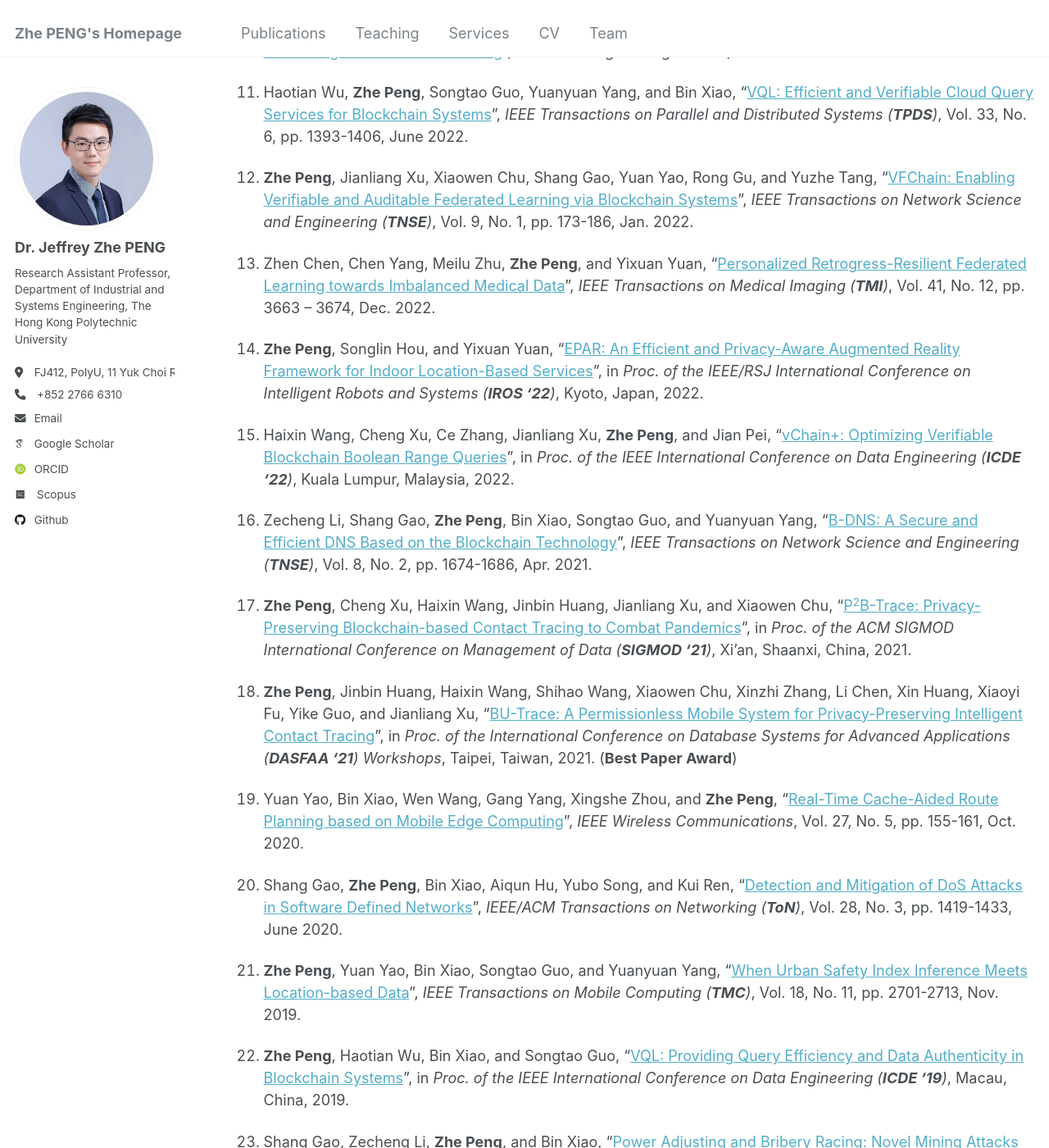
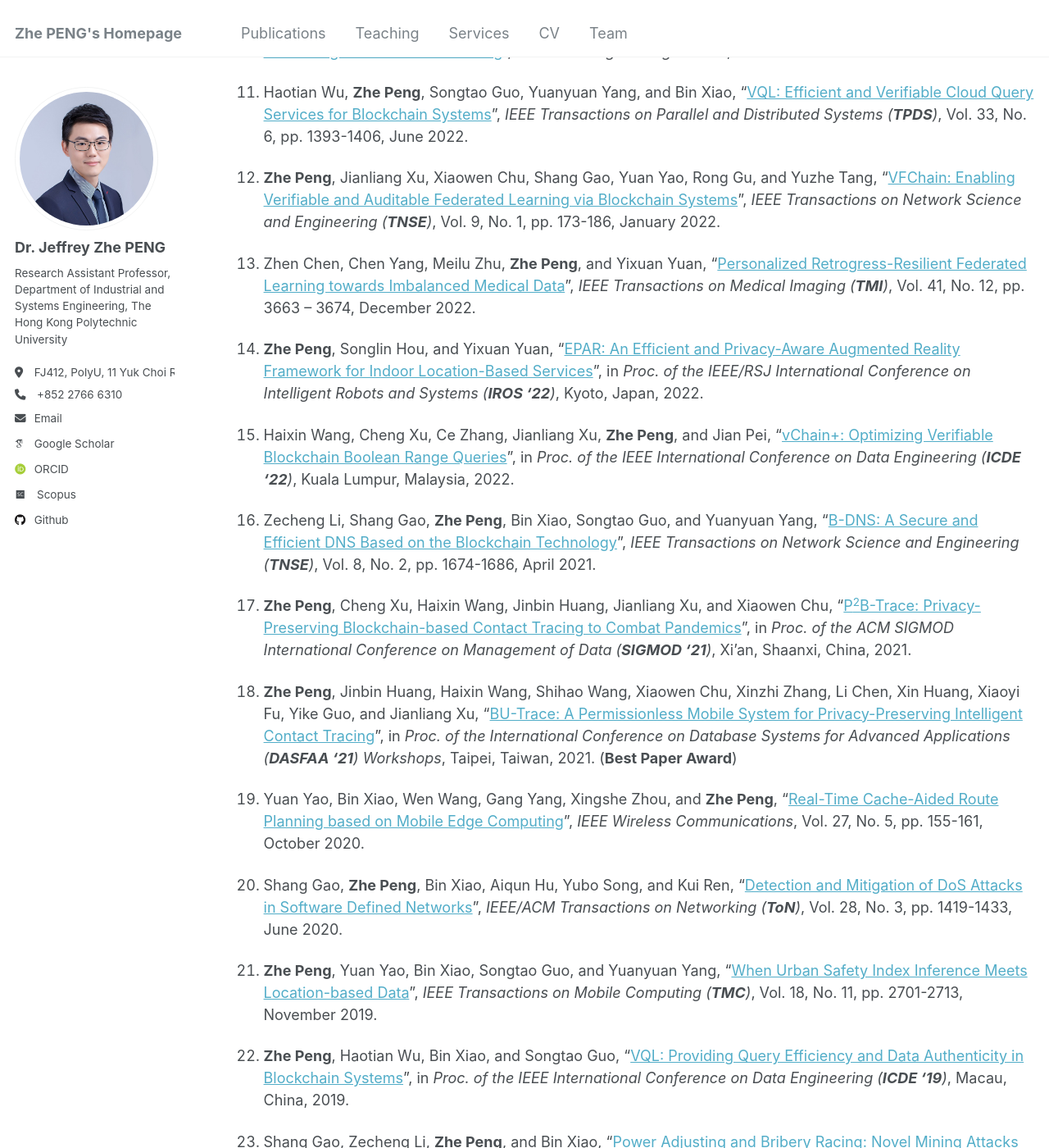
Before and after one commit to PENG-Zhe/peng-zhe.github.io, a Jekyll site: the page built from _pages/publications.md, in a window 1280 px wide and 1400 px high, scrolled down 1016 px. Shown: the whole window at 82% size. Built offline with Jekyll 4.4.1, drawn with Linux system fonts in a browser that asks for light colours; some web fonts are replaced; some of the changed text lies outside the part shown.

Commit message:
Update publications.md

```diff
--- a/_pages/publications.md
+++ b/_pages/publications.md
@@ -6,7 +6,7 @@ layout: archive
 
 1. Qiushi Yang, Zhen Chen, **Zhe Peng**, and Yixuan Yuan, "[Relation-Guided Versatile Regularization for Federated Semi-Supervised Learning](https://link.springer.com/article/10.1007/s11263-024-02330-1)", _International Journal of Computer Vision (**IJCV**)_, January 2025.
 
-1. Chenhao Lin, Xiang Ji, Yulong Yang, Qian Li, Zhengyu Zhao, **Zhe Peng**, Run Wang, Liming Fang, and Chao Shen, "[Hard Adversarial Example Mining for Improving Robust Fairness](https://ieeexplore.ieee.org/document/10795188)", _IEEE Transactions on Information Forensics and Security (**TIFS**)_, Vol. 20, pp. 350-363, Dec. 2024.
+1. Chenhao Lin, Xiang Ji, Yulong Yang, Qian Li, Zhengyu Zhao, **Zhe Peng**, Run Wang, Liming Fang, and Chao Shen, "[Hard Adversarial Example Mining for Improving Robust Fairness](https://ieeexplore.ieee.org/document/10795188)", _IEEE Transactions on Information Forensics and Security (**TIFS**)_, Vol. 20, pp. 350-363, December 2024.
 
 1. Yu Li, Yueheng Lu, Xinyu Yang, and **Zhe Peng**, "[Blockchain-Empowered Multi-skilled Crowdsourcing for Mobile Web 3.0](https://doi.org/10.1016/j.comcom.2024.108037)", _Computer Communications_, Dec. 2024.
 
@@ -20,31 +20,31 @@ layout: archive
 
 1. Shang Gao, **Zhe Peng**, Feng Tan, Yuanqing Zheng, and Bin Xiao, "[SymmeProof: Compact Zero-Knowledge Argument for Blockchain Confidential Transactions](https://ieeexplore.ieee.org/document/9786741)", _IEEE Transactions on Dependable and Secure Computing (**TDSC**)_, Vol. 20, No. 3, pp. 2289-2301, May 2023.
 
-1. Yue Teng, Clyde Zhengdao Li, Geoffrey Q.P. Shen, Qianwen Yang, and **Zhe Peng**, "[The Impact of Life Cycle Assessment Database Selection on Embodied Carbon Estimation of Buildings](https://www.sciencedirect.com/science/article/pii/S0360132323006753)", _Building and Environment_, Vol. 243, pp. 110648, Sep. 2023.
+1. Yue Teng, Clyde Zhengdao Li, Geoffrey Q.P. Shen, Qianwen Yang, and **Zhe Peng**, "[The Impact of Life Cycle Assessment Database Selection on Embodied Carbon Estimation of Buildings](https://www.sciencedirect.com/science/article/pii/S0360132323006753)", _Building and Environment_, Vol. 243, pp. 110648, September 2023.
 
 1. **Zhe Peng**, Jianliang Xu, Haibo Hu, and Lei Chen, "[BlockShare: A Blockchain Empowered System for Privacy-Preserving Verifiable Data Sharing](http://sites.computer.org/debull/A22june/p14.pdf)", _IEEE Data Engineering Bulletin_, June 2022.
 
 1. Haotian Wu, **Zhe Peng**, Songtao Guo, Yuanyuan Yang, and Bin Xiao, "[VQL: Efficient and Verifiable Cloud Query Services for Blockchain Systems](https://ieeexplore.ieee.org/document/9541060)", _IEEE Transactions on Parallel and Distributed Systems (**TPDS**)_, Vol. 33, No. 6, pp. 1393-1406, June 2022.
 
-1. **Zhe Peng**, Jianliang Xu, Xiaowen Chu, Shang Gao, Yuan Yao, Rong Gu, and Yuzhe Tang, "[VFChain: Enabling Verifiable and Auditable Federated Learning via Blockchain Systems](https://ieeexplore.ieee.org/document/9321132)", _IEEE Transactions on Network Science and Engineering (**TNSE**)_, Vol. 9, No. 1, pp. 173-186, Jan. 2022.
+1. **Zhe Peng**, Jianliang Xu, Xiaowen Chu, Shang Gao, Yuan Yao, Rong Gu, and Yuzhe Tang, "[VFChain: Enabling Verifiable and Auditable Federated Learning via Blockchain Systems](https://ieeexplore.ieee.org/document/9321132)", _IEEE Transactions on Network Science and Engineering (**TNSE**)_, Vol. 9, No. 1, pp. 173-186, January 2022.
 
-1. Zhen Chen, Chen Yang, Meilu Zhu, **Zhe Peng**, and Yixuan Yuan, "[Personalized Retrogress-Resilient Federated Learning towards Imbalanced Medical Data](https://ieeexplore.ieee.org/document/9832948)", _IEEE Transactions on Medical Imaging (**TMI**)_, Vol. 41, No. 12, pp. 3663 – 3674, Dec. 2022.
+1. Zhen Chen, Chen Yang, Meilu Zhu, **Zhe Peng**, and Yixuan Yuan, "[Personalized Retrogress-Resilient Federated Learning towards Imbalanced Medical Data](https://ieeexplore.ieee.org/document/9832948)", _IEEE Transactions on Medical Imaging (**TMI**)_, Vol. 41, No. 12, pp. 3663 – 3674, December 2022.
 
 1. **Zhe Peng**, Songlin Hou, and Yixuan Yuan, "[EPAR: An Efficient and Privacy-Aware Augmented Reality Framework for Indoor Location-Based Services](https://ieeexplore.ieee.org/document/9981149)", in _Proc. of the IEEE/RSJ International Conference on Intelligent Robots and Systems (**IROS '22**)_, Kyoto, Japan, 2022.
 
 1. Haixin Wang, Cheng Xu, Ce Zhang, Jianliang Xu, **Zhe Peng**, and Jian Pei, "[vChain+: Optimizing Verifiable Blockchain Boolean Range Queries](https://ieeexplore.ieee.org/document/9835165)", in _Proc. of the IEEE International Conference on Data Engineering (**ICDE '22**)_, Kuala Lumpur, Malaysia, 2022.
 
-1. Zecheng Li, Shang Gao, **Zhe Peng**, Bin Xiao, Songtao Guo, and Yuanyuan Yang, "[B-DNS: A Secure and Efficient DNS Based on the Blockchain Technology](https://ieeexplore.ieee.org/document/9387163)", _IEEE Transactions on Network Science and Engineering (**TNSE**)_, Vol. 8, No. 2, pp. 1674-1686, Apr. 2021.
+1. Zecheng Li, Shang Gao, **Zhe Peng**, Bin Xiao, Songtao Guo, and Yuanyuan Yang, "[B-DNS: A Secure and Efficient DNS Based on the Blockchain Technology](https://ieeexplore.ieee.org/document/9387163)", _IEEE Transactions on Network Science and Engineering (**TNSE**)_, Vol. 8, No. 2, pp. 1674-1686, April 2021.
 
 1. **Zhe Peng**, Cheng Xu, Haixin Wang, Jinbin Huang, Jianliang Xu, and Xiaowen Chu, "[P<sup>2</sup>B-Trace: Privacy-Preserving Blockchain-based Contact Tracing to Combat Pandemics](https://dl.acm.org/doi/abs/10.1145/3448016.3459237)", in _Proc. of the ACM SIGMOD International Conference on Management of Data (**SIGMOD '21**)_, Xi'an, Shaanxi, China, 2021.
 
 1. **Zhe Peng**, Jinbin Huang, Haixin Wang, Shihao Wang, Xiaowen Chu, Xinzhi Zhang, Li Chen, Xin Huang, Xiaoyi Fu, Yike Guo, and Jianliang Xu, "[BU-Trace: A Permissionless Mobile System for Privacy-Preserving Intelligent Contact Tracing](https://link.springer.com/chapter/10.1007/978-3-030-73216-5_26)", in _Proc. of the International Conference on Database Systems for Advanced Applications (**DASFAA '21**) Workshops_, Taipei, Taiwan, 2021. (**Best Paper Award**)
 
-1. Yuan Yao, Bin Xiao, Wen Wang, Gang Yang, Xingshe Zhou, and **Zhe Peng**, "[Real-Time Cache-Aided Route Planning based on Mobile Edge Computing](https://ieeexplore.ieee.org/document/9183790)", _IEEE Wireless Communications_, Vol. 27, No. 5, pp. 155-161, Oct. 2020.
+1. Yuan Yao, Bin Xiao, Wen Wang, Gang Yang, Xingshe Zhou, and **Zhe Peng**, "[Real-Time Cache-Aided Route Planning based on Mobile Edge Computing](https://ieeexplore.ieee.org/document/9183790)", _IEEE Wireless Communications_, Vol. 27, No. 5, pp. 155-161, October 2020.
 
 1. Shang Gao, **Zhe Peng**, Bin Xiao, Aiqun Hu, Yubo Song, and Kui Ren, "[Detection and Mitigation of DoS Attacks in Software Defined Networks](https://ieeexplore.ieee.org/document/9068479)", _IEEE/ACM Transactions on Networking (**ToN**)_, Vol. 28, No. 3, pp. 1419-1433, June 2020.
 
-1. **Zhe Peng**, Yuan Yao, Bin Xiao, Songtao Guo, and Yuanyuan Yang, "[When Urban Safety Index Inference Meets Location-based Data](https://ieeexplore.ieee.org/document/8526338)", _IEEE Transactions on Mobile Computing (**TMC**)_, Vol. 18, No. 11, pp. 2701-2713, Nov. 2019.
+1. **Zhe Peng**, Yuan Yao, Bin Xiao, Songtao Guo, and Yuanyuan Yang, "[When Urban Safety Index Inference Meets Location-based Data](https://ieeexplore.ieee.org/document/8526338)", _IEEE Transactions on Mobile Computing (**TMC**)_, Vol. 18, No. 11, pp. 2701-2713, November 2019.
 
 1. **Zhe Peng**, Haotian Wu, Bin Xiao, and Songtao Guo, "[VQL: Providing Query Efficiency and Data Authenticity in Blockchain Systems](https://ieeexplore.ieee.org/document/8750921)", in _Proc. of the IEEE International Conference on Data Engineering (**ICDE '19**)_, Macau, China, 2019.
 
@@ -52,11 +52,11 @@ layout: archive
 
 1. **Zhe Peng**, Shang Gao, Zecheng Li, Bin Xiao, and Yi Qian, "[Vehicle Safety Improvement through Deep Learning and Mobile Sensing](https://ieeexplore.ieee.org/document/8425297)", _IEEE Network_, Vol. 32, No. 4, pp. 28-33, July 2018.
 
-1. **Zhe Peng**, Shang Gao, Bin Xiao, Songtao Guo, and Yuanyuan Yang, "[CrowdGIS: Updating Digital Maps via Mobile Crowdsensing](https://ieeexplore.ieee.org/document/8094940)", _IEEE Transactions on Automation Science and Engineering (**TASE**)_, Vol. 15, No. 1, pp. 369-380, Jan. 2018.
+1. **Zhe Peng**, Shang Gao, Bin Xiao, Songtao Guo, and Yuanyuan Yang, "[CrowdGIS: Updating Digital Maps via Mobile Crowdsensing](https://ieeexplore.ieee.org/document/8094940)", _IEEE Transactions on Automation Science and Engineering (**TASE**)_, Vol. 15, No. 1, pp. 369-380, January 2018.
 
-1. **Zhe Peng**, Shang Gao, Bin Xiao, Guiyi Wei, Songtao Guo, and Yuanyuan Yang, "[Indoor Floor Plan Construction through Sensing Data Collected from Smartphones](https://ieeexplore.ieee.org/document/8428421)", _IEEE Internet of Things Journal (**IoTJ**)_, Vol. 5, No. 6, pp. 4351-4364, Dec. 2018.
+1. **Zhe Peng**, Shang Gao, Bin Xiao, Guiyi Wei, Songtao Guo, and Yuanyuan Yang, "[Indoor Floor Plan Construction through Sensing Data Collected from Smartphones](https://ieeexplore.ieee.org/document/8428421)", _IEEE Internet of Things Journal (**IoTJ**)_, Vol. 5, No. 6, pp. 4351-4364, December 2018.
 
-1. Yuan Yao, **Zhe Peng**, and Bin Xiao, "[Parallel Hyper-Heuristic Algorithm for Multi-objective Route Planning in a Smart City](https://ieeexplore.ieee.org/document/8456612)", _IEEE Transactions on Vehicular Technology (**TVT**)_, Vol. 67, No. 11, pp. 10307-10318, Nov. 2018.
+1. Yuan Yao, **Zhe Peng**, and Bin Xiao, "[Parallel Hyper-Heuristic Algorithm for Multi-objective Route Planning in a Smart City](https://ieeexplore.ieee.org/document/8456612)", _IEEE Transactions on Vehicular Technology (**TVT**)_, Vol. 67, No. 11, pp. 10307-10318, November 2018.
 
 1. Jiwei Li, **Zhe Peng**, and Bin Xiao, "[New Mobility-aware Application Offloading Design with Low Delay and Energy Efficiency](https://ieeexplore.ieee.org/document/8422390)", in _Proc. of the IEEE International Conference on Communications (**ICC '18**)_, Kansas City, MO, USA, 2018.
 
```
